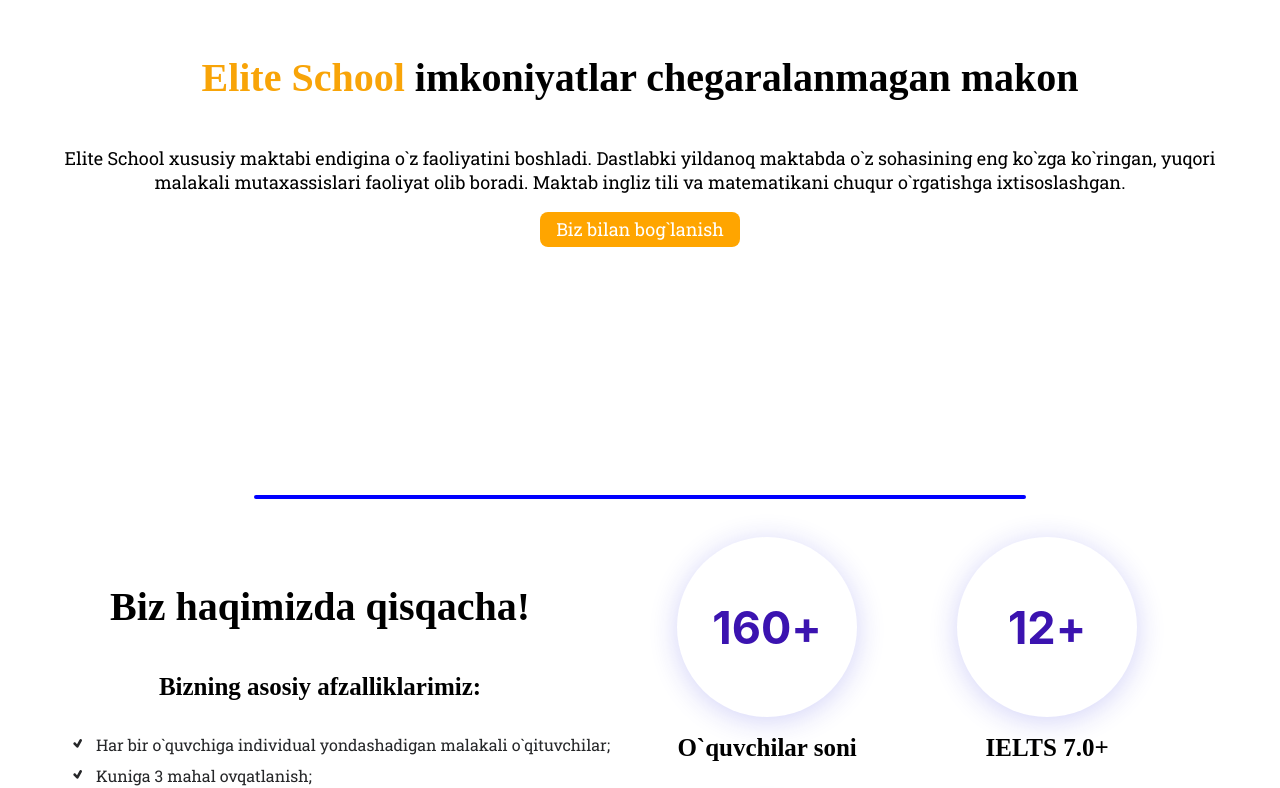
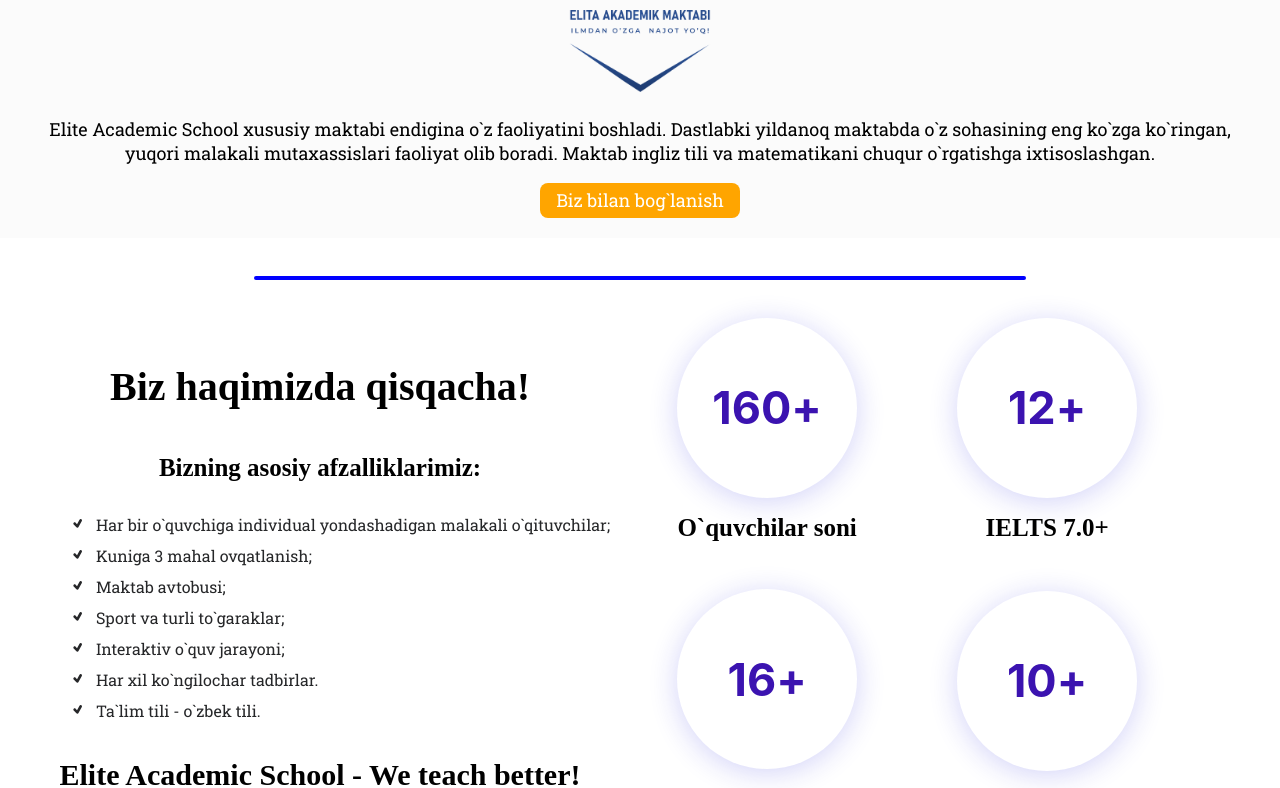
Before and after one commit to khusanmeliev/private_school, a React (Create React App) app: page / in a window 1280 px wide. Shown: the part 263-1051 px from the top of the page. Built offline with nearby package versions, Linux system fonts and the light colour scheme; a web font is replaced by a local one.

Commit message:
added logo and real details

```diff
--- a/src/App.jsx
+++ b/src/App.jsx
@@ -1,12 +1,14 @@
 import React from 'react';
+import { GlobalStyle } from './Global.style';
 import Navbar from './containers/Navbar/Navbar';
 import Home from './Pages/Home/Home';
 import About from './Pages/About/About';
-import { GlobalStyle } from './Global.style';
 import Directors from './Pages/Directors/Directors';
 import Contact from './Pages/Contact/Contact';
 import Lesson from './Pages/Advantages/Advantage';
-function App() {
+import Footer from './Pages/Footer/Footer';
+
+const App = () => {
   return (
     <GlobalStyle>
       <Navbar />
@@ -19,8 +21,9 @@
       <Directors />
       <hr />
       <Contact />
+      <Footer />
     </GlobalStyle>
   );
-}
+};
 
 export default App;
--- a/src/Pages/About/About.jsx
+++ b/src/Pages/About/About.jsx
@@ -38,11 +38,11 @@
             </li>
             <li>
               <TiTick />
-              Ta`lim tili - rus tili.
+              Ta`lim tili - o`zbek tili.
             </li>
           </Navlist>
           <Heading size="md" align="center">
-            Elite School - We teach better!
+            Elite Academic School - We teach better!
           </Heading>
         </Flexbox>
 
--- a/src/Pages/Contact/Contact.jsx
+++ b/src/Pages/Contact/Contact.jsx
@@ -1,16 +1,13 @@
 import React from 'react';
-import { FaFacebook, FaInstagram, FaYoutube } from 'react-icons/fa';
 import Button from '../../components/Button/Button';
-import Flexbox from '../../components/Flexbox/Flexbox';
 import Heading from '../../components/Heading/Heading';
 import Text from '../../components/Text/Text';
 import { Logo } from '../../containers/Navbar/Navbar.style';
-import { Wrapper, Form, DownWrapper, ContactBox, Left, Right } from './Contact.style';
+import { Wrapper, Form, ContactBox, Left, Right } from './Contact.style';
 
 const Contact = () => {
   return (
-    <Flexbox id="contact">
-      <Wrapper>
+    <Wrapper id="contact">
       <ContactBox>
         <Left>
           <Logo style={{ marginTop: 0 }}>Elite School</Logo>
@@ -43,28 +40,6 @@
         </Right>
       </ContactBox>
     </Wrapper>
-      <DownWrapper>
-        <Flexbox>
-          <Logo>Elite School</Logo>
-          <Heading style={{ color: 'white' }}>Aloqa</Heading>
-          <Heading style={{ margin: '3px', color: 'white' }}>Telefon raqam: 90-000-00-00</Heading>
-          <Text style={{ margin: '3px', color: 'white' }}>Email: admin@elitemaktab.uz</Text>
-        </Flexbox>
-        <Flexbox>
-          <Heading color="white">Ijtimoiy tarmoqlarimiz</Heading>
-          <Flexbox flexDirection="row" gap="20px">
-            <FaFacebook />
-            <FaInstagram />
-            <FaYoutube />
-          </Flexbox>
-        </Flexbox>
-        <Flexbox>
-          <Text size="lg" color="white" style={{ fontSize: '20px' }}>
-            Powered by `company`
-          </Text>
-        </Flexbox>
-      </DownWrapper>
-    </Flexbox>
   );
 };
 
--- a/src/Pages/Contact/Contact.style.js
+++ b/src/Pages/Contact/Contact.style.js
@@ -19,7 +19,7 @@
 export const ContactBox = styled.div`
   width: 100%;
   display: flex;
-  justify-content: space-around;
+  justify-content: center;
   flex-direction: row;
 
   ${mobile.lg} {
@@ -40,6 +40,7 @@
 
 export const Right = styled.div`
   width: 50%;
+  padding: 0 20px;
 
   ${mobile.lg} {
     width: 90%;
@@ -80,23 +81,3 @@
     color: grey;
   }
 `;
-
-export const DownWrapper = styled.div`
-  width: 100%;
-  background-color: #203860;
-  display: flex;
-  align-items: flex-start;
-  justify-content: space-around;
-  flex-wrap: wrap;
-  margin-top: 50px;
-
-  svg {
-    font-size: 30px;
-    color: white;
-    transition: 0.3s;
-    cursor: pointer;
-    &:hover {
-      margin-top: -15px;
-    }
-  }
-`;
--- /dev/null
+++ b/src/Pages/Footer/Footer.jsx
@@ -0,0 +1,32 @@
+import React from 'react';
+import { FaFacebook, FaInstagram, FaYoutube } from 'react-icons/fa';
+import Flexbox from '../../components/Flexbox/Flexbox';
+import Heading from '../../components/Heading/Heading';
+import Text from '../../components/Text/Text';
+import { Wrapper } from './Footer.style';
+
+const Footer = () => {
+  return (
+    <Wrapper>
+      <Flexbox alignItems="start">
+        <Text color="white" style={{ margin: '4px 0' }}>
+          +998 (55)-705-66-16
+        </Text>
+        <Text style={{ color: 'white', margin: '4px 0' }}>admin@elitemaktab.uz</Text>
+      </Flexbox>
+      <Flexbox flexDirection="column">
+        <Text size="sm" color="white" style={{ margin: '4px 0' }}>
+          Ijtimoiy tarmoqlarimiz
+        </Text>
+        <Flexbox flexDirection="row" gap="20px" justifyContent="center" width="100%">
+          <FaFacebook />
+          <FaInstagram />
+          <FaYoutube />
+        </Flexbox>
+      </Flexbox>
+      <Text color="white">Powered by SoftTech</Text>
+    </Wrapper>
+  );
+};
+
+export default Footer;
--- /dev/null
+++ b/src/Pages/Footer/Footer.style.js
@@ -0,0 +1,28 @@
+import styled from 'styled-components';
+import { mobile } from '../../assets/styles/sizes';
+
+export const Wrapper = styled.div`
+  width: 100%;
+  display: flex;
+  align-items: start;
+  justify-content: space-around;
+  flex-wrap: wrap;
+  margin-top: 50px;
+  padding: 20px;
+  background-color: #203860;
+  box-sizing: border-box;
+
+  ${mobile.lg} {
+    justify-content: space-between;
+  }
+
+  svg {
+    font-size: 30px;
+    color: white;
+    transition: 0.3s;
+    cursor: pointer;
+    &:hover {
+      margin-top: -15px;
+    }
+  }
+`;
--- a/src/Pages/Home/Home.jsx
+++ b/src/Pages/Home/Home.jsx
@@ -3,18 +3,20 @@
 import Heading from '../../components/Heading/Heading';
 import Text from '../../components/Text/Text';
 import Flexbox from '../../components/Flexbox/Flexbox';
+import EliteLogo from '../../assets/img/ELITA.png';
 
 const Home = () => {
   return (
-    <Flexbox height="80vh" style={{ padding: ' 0 40px', marginTop: '80px' }} id="home">
-      <Heading size="lg">
-        <span style={{ color: '#f8a408' }}>Elite School </span>
+    <Flexbox height="auto" style={{ padding: ' 20px 40px', marginTop: '80px', backgroundColor: '#fbfbfb' }} id="home">
+      <Heading>
+        <span style={{ color: '#f8a408' }}>Elite Academic School </span>
         imkoniyatlar chegaralanmagan makon
       </Heading>
+      <img width="200px" src={EliteLogo} alt="logo" />
       <Text size="lg" align="center">
-        Elite School xususiy maktabi endigina o`z faoliyatini boshladi. Dastlabki yildanoq maktabda o`z sohasining eng
-        ko`zga ko`ringan, yuqori malakali mutaxassislari faoliyat olib boradi. Maktab ingliz tili va matematikani chuqur
-        o`rgatishga ixtisoslashgan.
+        Elite Academic School xususiy maktabi endigina o`z faoliyatini boshladi. Dastlabki yildanoq maktabda o`z
+        sohasining eng ko`zga ko`ringan, yuqori malakali mutaxassislari faoliyat olib boradi. Maktab ingliz tili va
+        matematikani chuqur o`rgatishga ixtisoslashgan.
       </Text>
       <a href="#contact">
         <Button bgColor="#ffa500" width="200px" height="35px">
--- a/src/containers/Navbar/Navbar.jsx
+++ b/src/containers/Navbar/Navbar.jsx
@@ -20,8 +20,9 @@
 
   return (
     <Wrapper ref={navbar}>
-      <Flexbox flexDirection="row" width="100%" height="100%" justifyContent="space-between">
-        <Logo>Elite School</Logo>
+      <Logo>
+        Elite <span style={{ color: 'white' }}> School </span>
+      </Logo>
       <Flexbox flexDirection="row">
         <ul>
           <NavbarButton onClick={() => setNavbarOpen(!navbarOpen)}>
@@ -49,7 +50,6 @@
           </Menu>
         </ul>
       </Flexbox>
-      </Flexbox>
     </Wrapper>
   );
 };
--- a/src/containers/Navbar/Navbar.style.js
+++ b/src/containers/Navbar/Navbar.style.js
@@ -10,6 +10,10 @@
   padding: 0 60px;
   box-sizing: border-box;
   display: flex;
+  flex-direction: row;
+  justify-content: space-between;
+  align-items: center;
+
   a {
     text-decoration: none;
   }
@@ -32,12 +36,13 @@
 `;
 
 export const Logo = styled.h1`
-  font-size: 36px;
+  width: fit-content;
+  font-size: 24px;
   font-family: 'Marcellus SC', serif;
   color: orange;
 
   ${mobile.lg} {
-    font-size: 30px;
+    font-size: 20px;
   }
 `;
 
--- a/src/mock/about.js
+++ b/src/mock/about.js
@@ -8,7 +8,7 @@
     id: 1,
     icon: <BiTrendingUp />,
     title: 'TAYYORLOV',
-    text: 'Elite School xususiy maktabi abituriyentlarni oliy o`quv yurtlariga tayyorlash va chet tillarini o`qitishda katta tajribaga ega, chunki maktab Ravon Muloqot o`quv markazi bazasida faoliyat olib boradi.',
+    text: 'Elite Academic School xususiy maktabi abituriyentlarni oliy o`quv yurtlariga tayyorlash va chet tillarini o`qitishda katta tajribaga ega, chunki maktab Ravon Muloqot va Prime Study o`quv markazlarining mushtarak maqsadlari hamrohligida faoliyat olib boradi.',
   },
   {
     id: 2,
@@ -21,13 +21,13 @@
     id: 3,
     icon: <BiShoppingBag />,
     title: 'NARXLAR',
-    text: `Elite School - xususiy maktabi narxlar borasida doimo odilona siyosat yuritadi, bizning narxlarimiz ta’lim bozoridagi narxlar bilan solishtirganda doimo optimalligini saqlab qoladi, bundan tashqari maktabimizda doimiy ravishda chegirmalar va bonuslar tizimi yaratilgan.`,
+    text: `Elite Academic School - xususiy maktabi narxlar borasida doimo odilona siyosat yuritadi, bizning narxlarimiz ta’lim bozoridagi narxlar bilan solishtirganda doimo optimalligini saqlab qoladi, bundan tashqari maktabimizda doimiy ravishda chegirmalar va bonuslar tizimi yaratilgan.`,
   },
   {
     id: 4,
     icon: <FaMapMarkerAlt />,
     title: 'FILIALLAR',
-    text: 'Hozirgi paytda Elite School maktabining bitta filiali faoliyatini boshladi: Mo’ljal: Urgut shahri, markaziy park yonida. Maktabda asosiy fanlardan tashqari ingliz tili va matematika chuqur o’rgatiladi. Maktabimizda ikkinchi xorijiy til – ingliz tili.',
+    text: 'Hozirgi paytda Elite Academic School maktabining bitta filiali faoliyatini boshladi: Mo’ljal: Urgut markaziy istirohat bog`i. Maktabda asosiy fanlardan tashqari ingliz tili va matematika chuqur o’rgatiladi. Maktabimizda ikkinchi xorijiy til – ingliz tili.',
   },
   {
     id: 5,
```
Also changed, not shown: src/assets/img/ELITA.png (added). Lines whose indentation alone changed are shown as unchanged.
